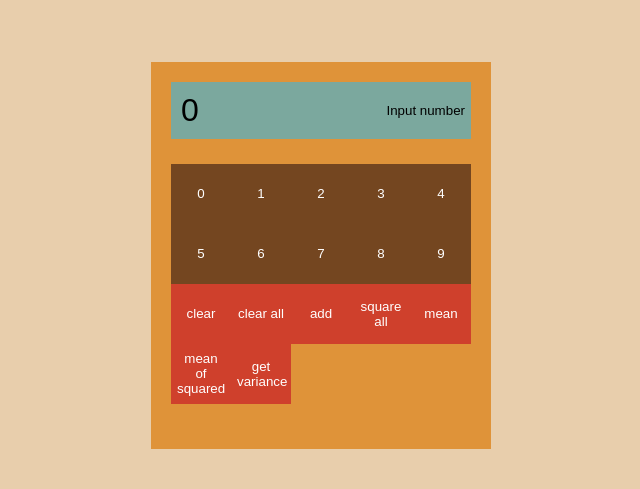
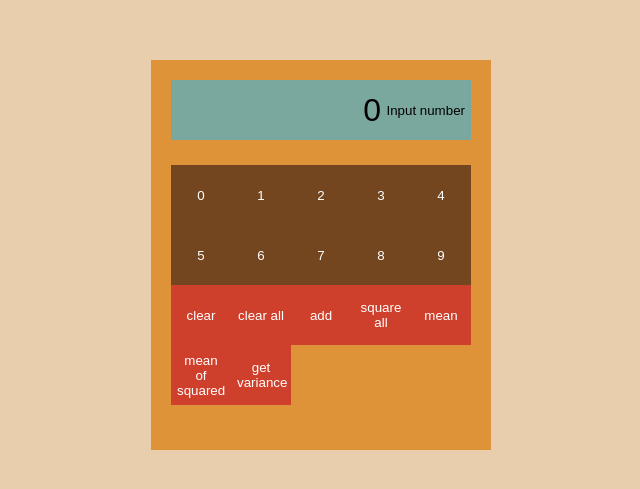
Before and after one commit to khamiltonuk/vigilant-octo-train, a React (Create React App) app: page / in a window 1280 px wide. Shown: the part 145-634 px from the top of the page, without its empty margins (319-959 px from the left). Built offline with nearby package versions, Linux system fonts and the light colour scheme.

Commit message:
change font size on input press

```diff
--- a/src/App.css
+++ b/src/App.css
@@ -1,6 +1,17 @@
 html,
 body {
   height: 100%;
+}
+
+/* https://www.paulirish.com/2012/box-sizing-border-box-ftw/ */
+/* apply a natural box layout model to all elements, but allowing components to change */
+html {
+  box-sizing: border-box;
+}
+*,
+*:before,
+*:after {
+  box-sizing: inherit;
 }
 
 body {
@@ -13,7 +24,7 @@ body {
 
 .calculator {
   text-align: center;
-  width: 300px;
+  width: 340px;
   padding: 20px;
   background: #df9339;
 }
--- a/src/components/Keypad/Keypad.css
+++ b/src/components/Keypad/Keypad.css
@@ -1,7 +1,6 @@
 .keypad {
   margin-bottom: 25px;
 }
-
 .operation-key,
 .number-key {
   height: 60px;
@@ -9,7 +8,6 @@
   color: white;
   float: left;
 }
-
 .operation-key {
   background: #cf402c;
 }
--- a/src/components/Screen/Screen.css
+++ b/src/components/Screen/Screen.css
@@ -9,9 +9,10 @@
   right: 0;
   height: 100%;
 }
-
 input {
   background: none;
+  min-height: 60px;
+  text-align: right;
   border: 0;
   padding: 10px 90px 10px 10px;
   font-size: 2em;
--- a/src/components/Screen/Screen.jsx
+++ b/src/components/Screen/Screen.jsx
@@ -2,9 +2,15 @@ import React from "react";
 import "./Screen.css";
 
 export default function Screen(props) {
+  const calculatedFontSize = props.displayValue.length > 10 ? "1em" : "2em";
+  console.log(calculatedFontSize);
   return (
     <div className="screen">
-      <input onChange={e => props.handleChange(e)} value={props.displayValue} />
+      <input
+        style={{ fontSize: calculatedFontSize }}
+        onChange={e => props.handleChange(e)}
+        value={props.displayValue}
+      />
       <button type="submit" onClick={() => props.enterNumber()}>
         Input number
       </button>
```
